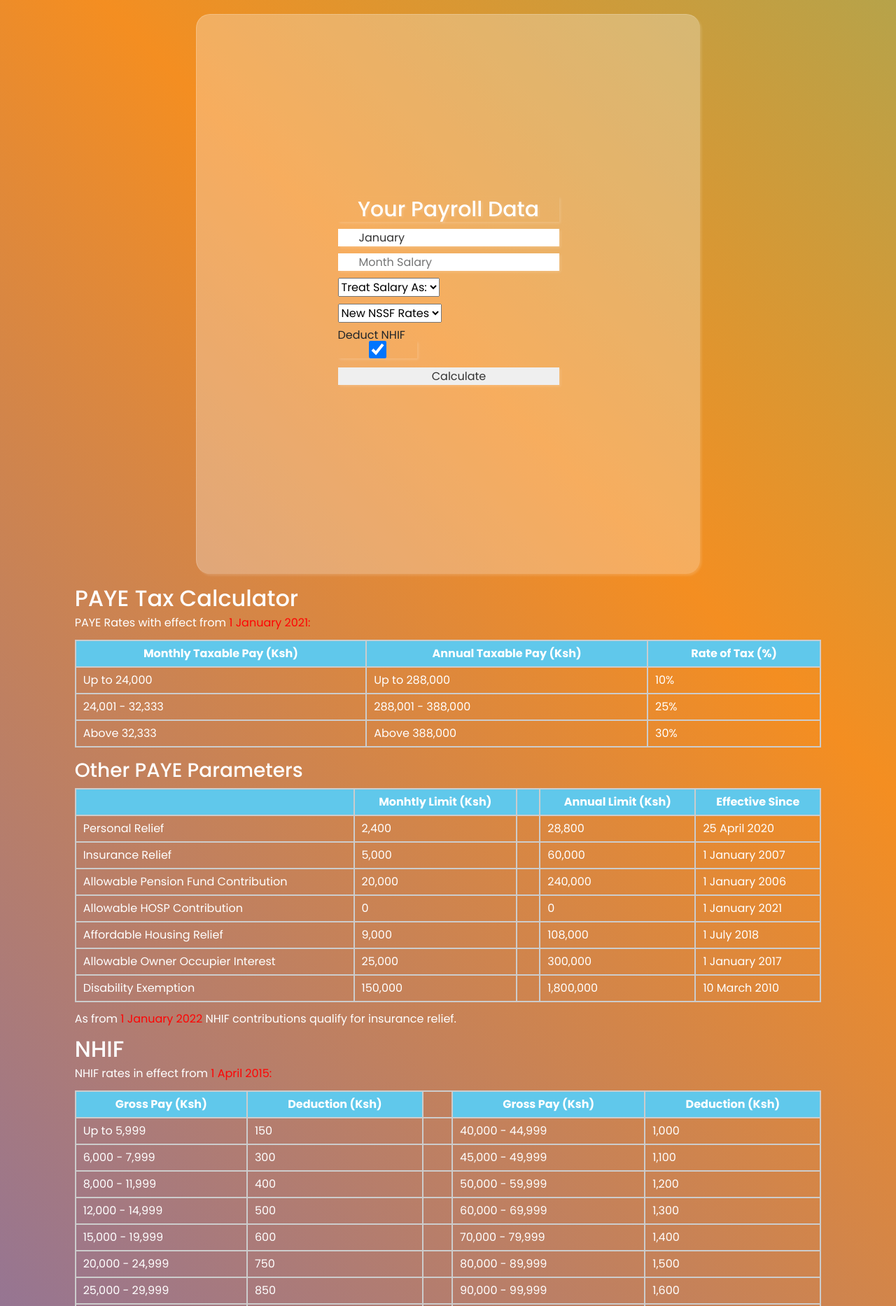
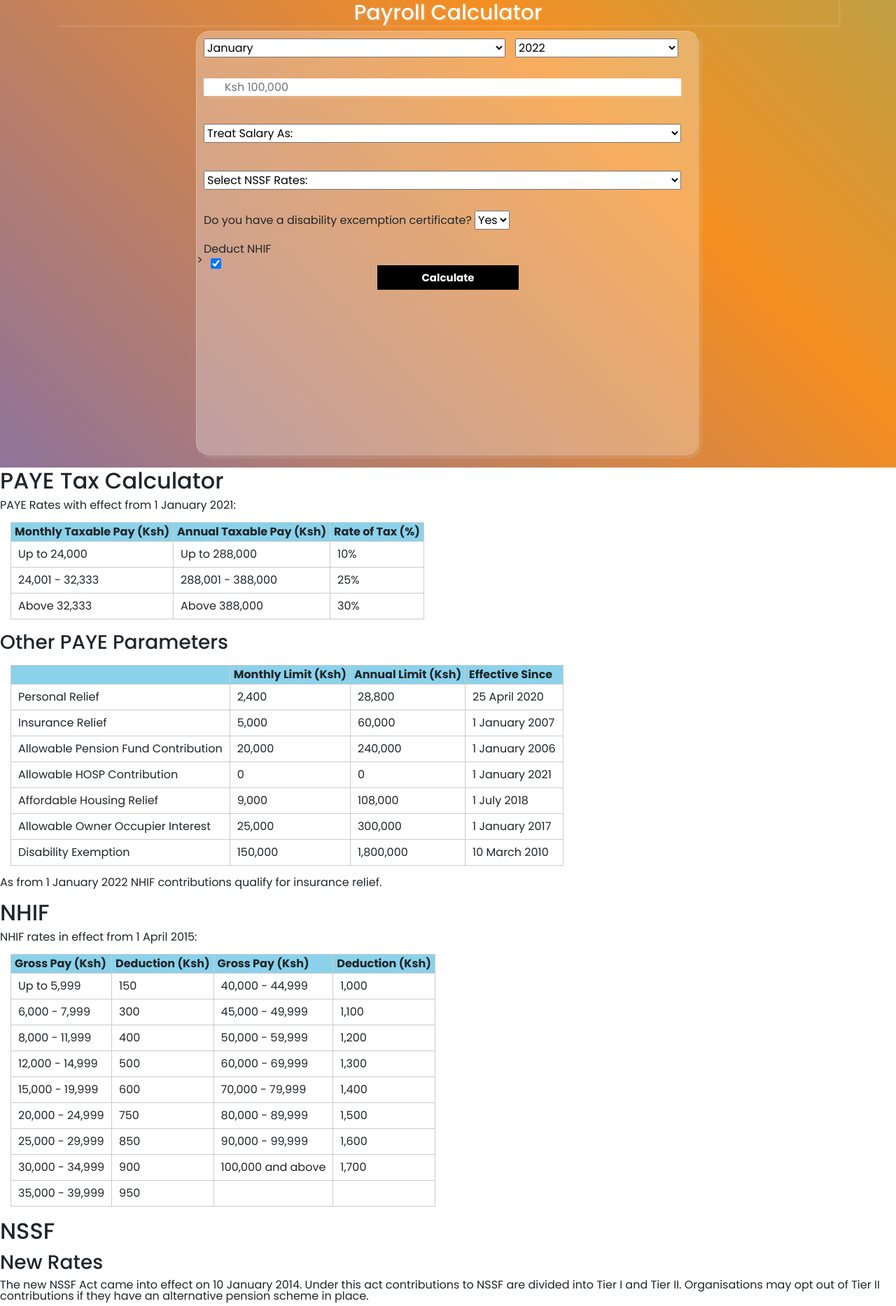
Before and after one commit to mknyambura/week-1-code-challenge, a plain HTML site: page challenge-3-net-salary-calculator/index.html in a window 1280 px wide. Shown: the top 1866 px of the page at 70% size. Drawn offline with nearby package versions, Linux system fonts and the light colour scheme.

Commit message:
Update commit

```diff
--- a/challenge-3-net-salary-calculator/index.html
+++ b/challenge-3-net-salary-calculator/index.html
@@ -15,27 +15,12 @@
     <link rel="stylesheet" href="https://cdnjs.cloudflare.com/ajax/libs/magnific-popup.js/1.1.0/magnific-popup.css">
 </head>
 <body>
-    <div class="head">
-        <div class="overlay">
     <div class="container">
-                <div class="row">
-                    <!-- <div class="intro">
-                        <div class="logo">
-                            <a href=""><img src="" alt=""></a>
-                        </div>
-                    </div> -->
-                    <div class="col">
-                        <form id="tax-calculator" class="contact-form">
-                            <div class="form">
-                                <h3>Your Payroll Data</h3>
-                                <!-- <input type="hidden" id="submittedform">
-                                <input type="hidden" id="remote-id">
-                                <input type="hidden" id="form-token"> -->
-
-                                <div class="inputField">
-                                    <input type="hidden" class="seek required">
-                                    <input type="text" name="month-payroll" id="month-payroll" placeholder="Month Payroll" title="Month Payroll" data-type="text" value="January">
-                                    <!-- <select name="Month" id="month" title="Month">
+        <h2>Payroll Calculator</h2>
+        <div class="flexbox">
+            <div class="card">
+                <div class="MonthYear">
+                    <select name="Month" id="month" title="Month" class="select">
                             <option value="">January</option>
                             <option value="">February</option>
                             <option value="">March</option>
@@ -48,29 +33,41 @@
                             <option value="">October</option>
                             <option value="">November</option>
                             <option value="">December</option>
-                                    </select> -->
-                                </div>
-
-                                <div class="inputField">
-                                    <input type="hidden" class="seek required">
-                                    <input type="number" name="salary-month" id="salary-month" placeholder="Month Salary" title="Month Salary" data-type="text" value="">
-                                </div>
-
-                                <div class="inputField">
-                                    <input type="hidden" class="seek">
-                                    <select name="treat-salary-as" id="treat-salary-as" title="treat-salary-as">
-                                        <option value="">Treat Salary As:</option>
-                                        <option value="Basic Pay">Basic Pay</option>
-                                        <option value="Net Pay">Net Pay</option>
+                    </select>
+                    <select name="Year" id="year" title="Year" class="select">
+                            <option value="">2022</option>
+                            <option value="">2021</option>
+                            <option value="">2020</option>
+                            <option value="">2019</option>
+                            <option value="">2018</option>
+                            <option value="">2017</option>
                     </select>
                 </div>
                 <div class="inputField">
-                                    <input type="hidden" class="seek">
+                    <input type="text" name="salary-month" id="salary-month" placeholder="Ksh 100,000" title="Month Salary" data-type="currency" value="" pattern="^\$\d{1,3}(,\d{3})*(\.\d+)?$">
+                </div>
+                <div class="inputField">
                     <select name="treat-salary-as" id="treat-salary-as" title="treat-salary-as">
-                                        <option value="">NSSF Rates: </option>
-                                        <option value="Old NSSF Rates">Old NSSF Rates</option>
-                                        <option value="New NSSF Rates" selected>New NSSF Rates</option>
+                        <option value="">Treat Salary As:</option>
+                        <option id="BasicPay">Basic Pay</option>
+                        <option id="NetPay">Net Pay</option>
                     </select>
+                </div>
+                <div class="inputField">
+                    <select name="treat-salary-as" id="treat-salary-as" title="treat-salary-as">
+                        <option value="">Select NSSF Rates: </option>
+                        <option id="OldNSSFRates">Old NSSF Rates</option>
+                        <option id="NewNSSFRates">New NSSF Rates</option>
+                    </select>
+                </div>
+                <div class="inputField">
+                    <label for="">Do you have a disability excemption certificate?
+                        <!-- <input type="checkbox" name="Disability" id="disability" title="Disability"> -->
+                        <select name="disability" id="disability">
+                            <option id="yes" class="yes" value="">Yes</option>
+                            <option id="no" class="no" value="">No</option>
+                        </select>
+                    </label>
                 </div>
                 <div class="inputField">
                     <label for="">Deduct NHIF
@@ -78,23 +75,29 @@
                         <input type="checkbox" name="Deduct NHIF" id="deduct-NHIF" title="Deduct NHIF" checked="checked">
                     </label>
                 </div>
+
                 <div class="inputField hidden">
-                                    <input type="hidden" class="seek required" name="">
                     <input type="hidden" title="action" id="action" value="Calculate">
                 </div>
-                                <div class="inputField hidden">
-                                    <input type="hidden" class="seek required" name="">
+                <!-- <div class="inputField hidden">
                     <input type="hidden" title="category" id="category" value="paye">
-                                </div>
-                                <div class="inputField">
-                                    <input type="button" value="Calculate" class="button alt wb-submit">
-                                </div>
-                                <div style="clear:both"></div>
-                                <div id="response"></div>
-                            </div>
-                        </form>
+                </div> -->
+
+                <input type="button" class="button" value="Calculate" onclick="netSalary()"> >
+                <p></p>
+                <p></p>
+                <p></p>
+                <p id="basicPay"></p>
+                <p id="nssfPay"></p>
+                <p id="beforeTax"></p>
+                <p id="taxAmount"></p>
+                <p id="nhifRelief"></p>
+                <p id="payePay"></p>
+                <p id="afterTax"></p>
+                <p id="nhifPay"></p>
             </div>
         </div>
+
     </div>
 
     <div class="col-md-10">
@@ -134,57 +137,65 @@
             <table class="data" cellpadding="5" cellspacing="0">
                 <tr>
                     <th></th>
-                            <th>Monhtly Limit (Ksh)</th>
-                            <th>&nbsp;</th>
+                    <th>Monthly Limit (Ksh)</th>
+                    <th id="clear">&nbsp;</th>
+                    <th id="clear">&nbsp;</th>
                     <th>Annual Limit (Ksh)</th>
                     <th>Effective Since</th>
                 </tr>
                 <tr>
                     <td>Personal Relief</td>
                     <td>2,400</td>
-                            <td>&nbsp;</td>
+                    <td id="clear">&nbsp;</td>
+                    <td id="clear">&nbsp;</td>
                     <td>28,800</td>
                     <td>25 April 2020 </td>
                  </tr>
                  <tr>
                     <td>Insurance Relief</td>
                     <td>5,000</td>
-                            <td>&nbsp;</td>
+                    <td id="clear">&nbsp;</td>
+                    <td id="clear">&nbsp;</td>
                     <td>60,000</td>
                     <td>1 January 2007</td>
                  </tr>
                  <tr>
                     <td>Allowable Pension Fund Contribution</td>
                     <td>20,000</td>
-                            <td>&nbsp;</td>
+                    <td id="clear">&nbsp;</td>
+                    <td id="clear">&nbsp;</td>
                     <td>240,000</td>
                     <td>1 January 2006</td>
                  </tr>
                  <tr>
                    <td>Allowable HOSP Contribution</td>
                    <td>0</td>
-                           <td>&nbsp;</td>
+                   <td id="clear">&nbsp;</td>
+                    <td id="clear">&nbsp;</td>
                    <td>0</td>
                    <td>1 January 2021</td>
                  </tr>
                  <tr>
                     <td>Affordable Housing Relief </td>
                     <td>9,000</td>
-                            <td>&nbsp;</td>
+                    <td id="clear">&nbsp;</td>
+                    <td id="clear">&nbsp;</td>
                     <td>108,000</td>
                     <td>1 July 2018 </td>
                  </tr>
                  <tr>
                     <td>Allowable Owner Occupier Interest</td>
                     <td>25,000</td>
-                            <td>&nbsp;</td>
+                    <td id="clear">&nbsp;</td>
+                    <td id="clear">&nbsp;</td>
                     <td>300,000</td>
                     <td>1 January 2017</td>
                  </tr>
                  <tr>
                     <td>Disability Exemption </td>
                     <td>150,000</td>
-                            <td>&nbsp;</td>
+                    <td id="clear">&nbsp;</td>
+                    <td id="clear">&nbsp;</td>
                     <td>1,800,000</td>
                     <td>10 March 2010 </td>
                  </tr>
@@ -198,63 +209,72 @@
                 <tr>
                     <th>Gross Pay (Ksh)</th>
                     <th>Deduction (Ksh)</th>
-                            <td>&nbsp;</td>
+                    <td id="clear">&nbsp;</td>
+                    <td id="clear">&nbsp;</td>
                     <th>Gross Pay (Ksh)</th>
                     <th>Deduction (Ksh)</th>
                 </tr>
                 <tr>
                     <td>Up to  5,999</td>
                     <td>150</td>
-                            <td>&nbsp;</td>
+                    <td id="clear">&nbsp;</td>
+                    <td id="clear">&nbsp;</td>
                     <td>40,000 - 44,999 </td>
                     <td>1,000</td>
                 </tr>
                 <tr>
                     <td>6,000 - 7,999</td>
                     <td>300</td>
-                            <td>&nbsp;</td>
+                    <td id="clear">&nbsp;</td>
+                    <td id="clear">&nbsp;</td>
                     <td>45,000 - 49,999 </td>
                     <td>1,100</td>
                 </tr>
                 <tr>
                     <td>8,000 - 11,999</td>
                     <td>400</td>
-                            <td>&nbsp;</td>
+                    <td id="clear">&nbsp;</td>
+                    <td id="clear">&nbsp;</td>
                     <td>50,000 - 59,999 </td>
                     <td>1,200</td>
                 </tr>
                 <tr>
                     <td>12,000 - 14,999</td>
                     <td>500</td>
-                            <td>&nbsp;</td>
+                    <td id="clear">&nbsp;</td>
+                    <td id="clear">&nbsp;</td>
                     <td>60,000 - 69,999 </td>
                     <td>1,300</td>
                 </tr>
                 <tr>
                     <td>15,000 - 19,999</td>
                     <td>600</td>
-                            <td>&nbsp;</td>
+                    <td id="clear">&nbsp;</td>
+                    <td id="clear">&nbsp;</td>
                     <td>70,000 - 79,999 </td>
                     <td>1,400</td>
                 </tr>
                 <tr>
                     <td>20,000 - 24,999</td>
                     <td>750</td>
-                            <td>&nbsp;</td>
+                    <td id="clear">&nbsp;</td>
+                    <td id="clear">&nbsp;</td>
                     <td>80,000 - 89,999 </td>
                     <td>1,500</td>
                 </tr>
                 <tr>
                     <td>25,000 - 29,999</td>
                     <td>850</td>
-                            <td>&nbsp;</td>
+                    <td id="clear">&nbsp;</td>
+                    <td id="clear">&nbsp;</td>
                     <td>90,000 - 99,999 </td>
                     <td>1,600</td>
                 </tr>
                 <tr>
                     <td>30,000 - 34,999</td>
                     <td>900</td>
-                            <td>&nbsp;</td>
+                    <td id="clear">&nbsp;</td>
+                    <td id="clear">&nbsp;</td>
                     <td> 100,000 and above </td>
                     <td>1,700</td>
                 </tr>
@@ -263,7 +283,7 @@
                     <td>950</td>
                     <td>&nbsp;</td>
                     <td>&nbsp;</td>
-                            <td>&nbsp;</td>
+
                 </tr>
             </table>
             <p></p>
@@ -313,17 +333,8 @@
             <p>Due to ongoing litigation some employers continue to use the old  rates. </p>
         </div>
     </div>
-        </div>
-    </div>
 
     <script src="https://cdn.jsdelivr.net/npm/bootstrap@5.2.3/dist/js/bootstrap.bundle.min.js" integrity="sha384-kenU1KFdBIe4zVF0s0G1M5b4hcpxyD9F7jL+jjXkk+Q2h455rYXK/7HAuoJl+0I4" crossorigin="anonymous"></script>
-    <script type="text/javascript">
-        (function() {
-            ('#month-payroll').datetimepicker({
-                defaultDate: "",
-                format: 'MMMM, YYYY'
-            });
-        });
-    </script>
+    <script src="index.js"></script>
 </body>
 </html>
--- a/challenge-3-net-salary-calculator/styles.css
+++ b/challenge-3-net-salary-calculator/styles.css
@@ -7,21 +7,11 @@
 body {
     font-family: 'Poppins', sans-serif;
     line-height: 1;
-}
-.row {
-    margin: auto;
-}
-.form h3 {
-    font-size: 20px;
-    font-weight: 500;
-}
-.head {
     width: 100%;
-    display: flex;
     height: 100%;
-    background: linear-gradient(45deg, #d2001a, #3f5efb, #f48e21, #23d5ab);
-    background-size: 300% 300%;
-    animation: color 12s ease-in-out infinite;
+    background: linear-gradient(45deg, #d2001a, #3f5efb, #f48e21, #23d5ab );
+    background-size: 200% 200%;
+    animation: color 20s ease-in-out infinite;
 }
 @keyframes color {
     0% {
@@ -37,31 +27,75 @@ body {
         background-position: 0 50%;
     }
 }
-.head .overlay {
+table {
+    font-size: 1em;
+    padding: 0px;
+    border-spacing: 0px;
+    border: 0;
+}
+table.data {
+    /* font-size: 0.8em; */
+    text-align: left;
+    padding: 10px;
+    justify-content: center;
+    margin: 15px;
+    border: 1px solid #ccc;
+    border-collapse: collapse;
+}
+table.data th {
+    border: 1px solid #ccc;
+    background: rgb(138, 210, 235);
+    margin: 5px;
+    padding: 5px;
+}
+table.data td {
+    border: 1px solid #ccc;
+    margin: 10px;
+    padding: 10px;
+}
+table.data #clear {
+    display: none;
+}
+#deduct-NHIF {
+    width: 15px;
     display: flex;
-    padding-top: 20px;
-    justify-content: center;
-    align-items: center;
-    flex-direction: column;
-    min-height: 100%;
+    box-shadow: none;
+    flex-direction: column-reverse;
+    margin-left: 10px;
 }
-.head .overlay .container {
-    height: 100vh;
+.button {
+    background: #000;
+    outline: none;
+    color: #fff;
+    border: none;
+    padding: 10px 10px;
+    font-size: 15px;
+    font-weight: bold;
+    margin: -50px 36%;
+    cursor: pointer;
+    transition: 0.6s ease-out;
+}
+.button:hover {
+    background: #fff;
+    color: #000;
+    transition: 0.6s ease-in-out;
+}
+.col-md-10 {
+    background-color: #fff;
+    width: 100%;
+}
+.container .card {
+    height: 76vh;
     width: 90vh;
-    display: flex;
-    flex-direction: column;
-    justify-content: center;
-    align-items: center;
-    align-content: center;
     background: rgba(255, 255, 255, 0.28);
     border-radius: 20px;
     box-shadow: rgba(255, 255, 255, 0.15) 2.4px 2.4px 3.2px;
     border-top: 1px solid rgba(255, 255, 255, 0.20);
     border-left: 1px solid rgba(255, 255, 255, 0.20);
 }
-.head .overlay .container h3 {
+.container h2 {
     text-align: center;
-    /* position: relative; */
+    position: relative;
     top: 10%;
     font-weight: 500;
     font-size: 30px;
@@ -70,24 +104,18 @@ body {
     box-shadow: rgba(255, 255, 255, 0.15) 2.4px 2.4px 3.2px;
     text-shadow: rgba(255, 255, 255, 0.15) 2.4px 2.4px 3.2px;
 }
-.head .intro table {
-    font-size: 1em;
-    padding: 0;
-    border-spacing: 0;
-    border: 0;
+.flexbox {
+    display: flex;
+    justify-content: center;
+    align-items: center;
+    min-height: 100%;
 }
-.head .intro table .data {
-    font-size: 0.8em;
-	margin-top: 15pt;
-	margin-bottom: 15pt;
-	border: 1px solid #CCCCCC;
-	border-collapse: collapse;
-}
-.inputField {
+.inputField{
     margin: 10px 0px;
 }
 .inputField input {
-    width: 100%;
+    width: 80%;
+    margin: 0 0 10px;
     height: 25px;
     outline: none;
     border: none;
@@ -96,36 +124,17 @@ body {
     color: #333;
     box-shadow: rgba(255, 255, 255, 0.16) 2.4px 2.4px 3.2px;
 }
-.inputField option {
-    margin: 20px;
-    padding: 20px;
+.inputField label {
+    margin-left: 10px;
 }
-.head .intro {
-    color: #fff;
+.MonthYear #month {
+    margin: 10px;
+    align-items: center;
+    width: 60%;
+}.MonthYear #year {
+    width: 32.5%;
 }
-.style1 {
-	color:rgb(255, 4, 4);
+#treat-salary-as, #salary-month {
+    width: 95%;
+    margin: 10px;
 }
-
-table {
-    border-collapse: collapse;
-    border-spacing: 0;
-    align-items: center;
-    justify-content: center;
-    width: 100%;
-}
-table.data th {
-    border: 2px solid #ccc;
-    background-color: rgb(96, 200, 235);
-}
-table.data td {
-	border: 2px solid #CCCCCC;
-}
-th, td {
-    margin: 20px;
-    padding: 10px;
-    color: #fff;
-}
-th {
-    text-align: center;
-}
```
Also changed, not shown: challenge-3-net-salary-calculator/index.js (+78 -0 lines). Lines whose indentation alone changed are shown as unchanged.
